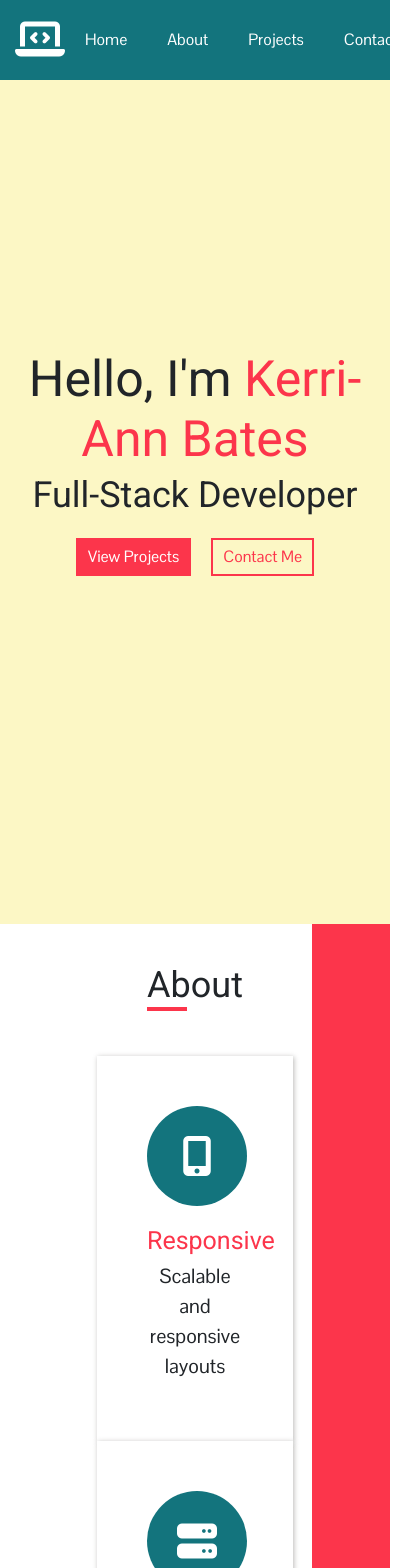
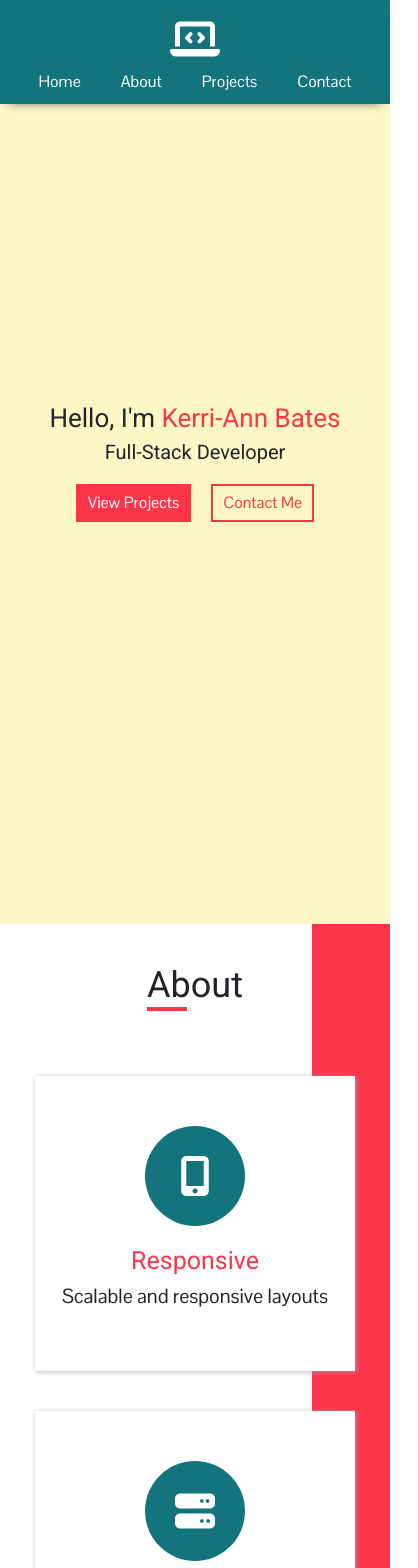
Before and after one commit to Kerri-AnnBates/official-portfolio, a React (Create React App) app: page / in a window 390 px wide. Shown: the top 1568 px of the page, 418 px wide, since content can reach past the window. Built offline with nearby package versions, Linux system fonts and the light colour scheme.

Commit message:
made responsive

```diff
--- a/src/components/footer/Footer.js
+++ b/src/components/footer/Footer.js
@@ -6,7 +6,7 @@ const Footer = () => {
 
 	return (
 		<footer style={{ textAlign: "center", backgroundColor: "#28231E", color: "#fff", padding: "2rem 0" }}>
-			<p style={{ margin: 0 }}>Kerri-Ann Bates &copy; {currentYear}</p>
+			<p style={{ margin: 0, fontSize: "1.25rem" }}>Kerri-Ann Bates &copy; {currentYear}</p>
 		</footer>
 	)
 }
--- a/src/components/main/Contact.js
+++ b/src/components/main/Contact.js
@@ -7,7 +7,7 @@ const Contact = () => {
 			<Container>
 				<div className="sub-titles"><h2>Connect With Me</h2></div>
 				<p>Feel free to reach out with any questions. I'm interested in full-stack web development positions.</p>
-				<p>Check out my <a href="#" className="resume" title="Resume">Resume</a></p>
+				<p>Check out my <a href="#" className="resume" title="Resume">Resumé</a></p>
 				<div className="connect-links">
 					<a href="https://www.linkedin.com/in/kerri-ann-bates-0b4970129/" target="_blank" title="LinkedIn"><i class="fab fa-linkedin"></i></a>
 					<a href="mailto:bates.kerriann@gmail.com" title="Email"><i class="fas fa-envelope-square"></i></a>
--- a/src/styles/about.scss
+++ b/src/styles/about.scss
@@ -13,13 +13,17 @@
 // Quick Info section
 .quick-info {
 	.block {
-		text-align      : center;
-		width           : 70%;
-		margin          : auto;
-		padding         : 5rem;
-		box-shadow      : 1px 1px 5px 0px rgba(169, 167, 165, 0.8);
-		height          : 100%;
-		background-color: #fff;
+		text-align         : center;
+		width              : 80%;
+		margin             : 2rem auto;
+		padding            : 5rem 2rem;
+		box-shadow         : 1px 1px 5px 0px rgba(169, 167, 165, 0.8);
+		// height          : 100%;
+		background-color   : #fff;
+
+		@media (max-width: 900px) {
+			width: 100%;
+		}
 
 		h3 {
 			color    : $secondaryColor;
@@ -53,6 +57,10 @@
 	grid-template-columns: 1fr 1fr;
 	grid-template-rows   : 1fr;
 
+	@media (max-width: 768px) {
+		display: block;
+	}
+
 	.tech-stack,
 	.about-detail {
 		padding        : 4rem 0;
@@ -76,10 +84,18 @@
 	display  : flex;
 	flex-wrap: wrap;
 
+	@media (max-width: 480px) {
+		justify-content: space-evenly;
+	}
+
 	.flex-item {
 		flex-basis: 30%;
 		padding   : 3rem;
 		text-align: center;
+
+		@media (max-width: 480px) {
+			padding: 1.5rem;
+		}
 	}
 
 	i {
--- a/src/styles/global.scss
+++ b/src/styles/global.scss
@@ -16,6 +16,7 @@ html {
 body {
 	font-family: $bodyFont;
 	font-size  : 1.6rem;
+	padding-top: 80px;
 }
 
 h1,
@@ -50,6 +51,14 @@ ul {
 
 h1 {
 	font-size: $lgHeaderFontSize;
+
+	@media (max-width: 600px) {
+		font-size: 3.6rem;
+	}
+
+	@media (max-width: 450px) {
+		font-size: 2.6rem;
+	}
 }
 
 img {
@@ -61,6 +70,11 @@ img {
 .contact-details {
 	padding : 4rem;
 	position: relative;
+
+	@media (max-width: 768px) {
+		padding-left : 2rem;
+		padding-right: 2rem;
+	}
 }
 
 .sub-titles {
--- a/src/styles/jumbotron.scss
+++ b/src/styles/jumbotron.scss
@@ -19,6 +19,14 @@
 
 	h2 {
 		font-size: $subtitleFontSize;
+
+		@media (max-width: 600px) {
+			font-size: 2.6rem;
+		}
+
+		@media (max-width: 450px) {
+			font-size: 2rem;
+		}
 	}
 
 	a {
--- a/src/styles/nav.scss
+++ b/src/styles/nav.scss
@@ -1,6 +1,12 @@
 .nav-bar {
 	background-color: $mainColor;
 	padding         : 1rem 0;
+	position        : fixed;
+	left            : 0;
+	right           : 0;
+	top             : 0;
+	z-index         : 1;
+	box-shadow      : 0px 7px 10px -9px #4d4d4d;
 
 	.logo {
 		font-size: 4rem;
@@ -12,6 +18,10 @@
 	display        : flex;
 	justify-content: space-between;
 	align-items    : center;
+
+	@media (max-width: 480px) {
+		flex-direction: column;
+	}
 }
 
 nav {
--- a/src/styles/projects.scss
+++ b/src/styles/projects.scss
@@ -12,8 +12,14 @@
 	flex-basis         : 30%;
 	background-color   : #fff;
 	// padding         : 2rem;
+	margin             : 2rem auto;
 	padding            : 2rem 2rem 4rem;
 	position           : relative;
+
+	@media (max-width: 768px) {
+		flex-basis    : 100%;
+		padding-bottom: 8rem;
+	}
 
 	h3 {
 		border-bottom: 1px solid #e7e7e7;
```
